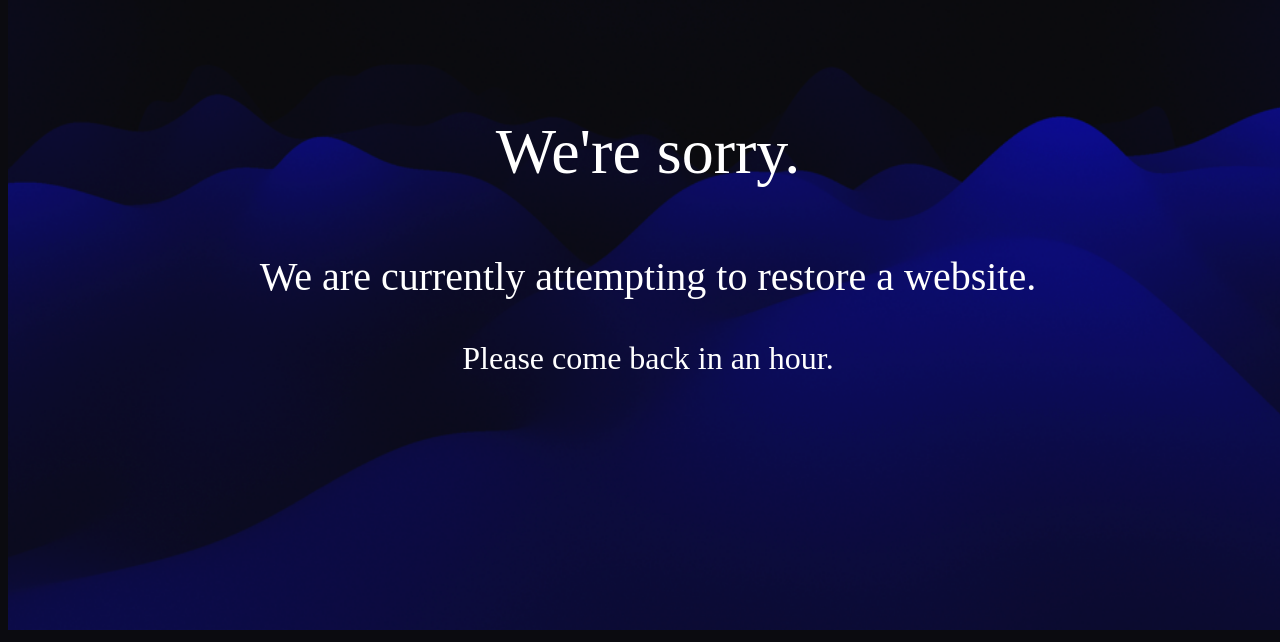
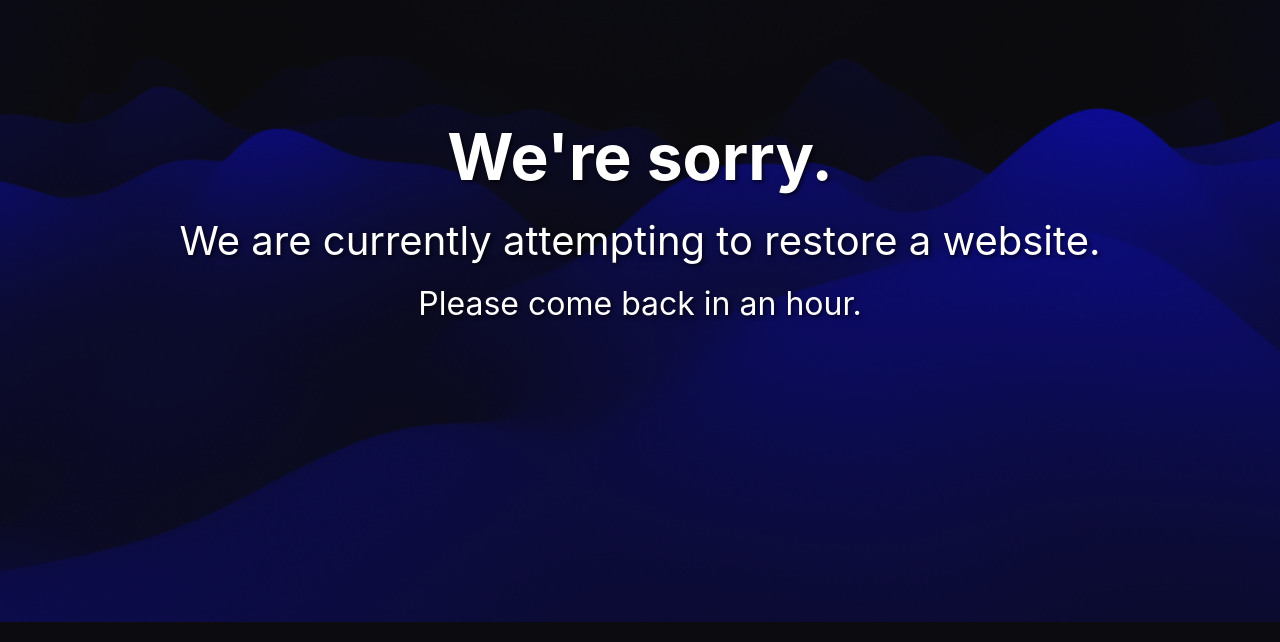
Before and after one commit to cable8mm/maintenance, a website: page public/index.html in a window 1280 px wide. Shown: the part 178-820 px from the top of the page. Drawn offline with Linux system fonts and the light colour scheme.

Commit message:
chore: update `index.html` by AI

```diff
--- a/public/index.html
+++ b/public/index.html
@@ -1,35 +1,121 @@
-<!DOCTYPE html>
+<!doctype html>
 <html lang="en">
   <head>
     <meta charset="UTF-8" />
     <meta name="viewport" content="width=device-width, initial-scale=1.0" />
     <meta http-equiv="X-UA-Compatible" content="ie=edge" />
-    <title>We're sorry, system has a error.</title>
+    <meta
+      name="description"
+      content="We are currently performing system maintenance. Please check back later."
+    />
+    <title>We're sorry, system has an error.</title>
+    <style>
+      :root {
+        --bg-color: #0b0b10;
+        --text-color: #ffffff;
+        --title-size: 4em;
+        --subtitle-size: 2.5em;
+        --message-size: 2em;
+      }
+
+      * {
+        margin: 0;
+        padding: 0;
+        box-sizing: border-box;
+      }
+
+      body {
+        background-color: var(--bg-color);
+        font-family:
+          -apple-system, BlinkMacSystemFont, "Segoe UI", Roboto, Oxygen, Ubuntu,
+          Cantarell, sans-serif;
+        overflow: hidden;
+      }
+
+      .maintenance-container {
+        position: relative;
+        display: inline-block;
+        width: 100vw;
+        height: 100vh;
+      }
+
+      .maintenance-image {
+        display: block;
+        width: 100%;
+        height: 100%;
+        object-fit: cover;
+      }
+
+      .message-overlay {
+        position: absolute;
+        top: 50%;
+        left: 50%;
+        transform: translate(-50%, -50%);
+        color: var(--text-color);
+        padding: 20px;
+        text-align: center;
+        width: 90%;
+        max-width: 1200px;
+        text-shadow: 2px 2px 4px rgba(0, 0, 0, 0.7);
+      }
+
+      .message-title {
+        font-size: var(--title-size);
+        margin-bottom: 20px;
+        font-weight: bold;
+      }
+
+      .message-subtitle {
+        font-size: var(--subtitle-size);
+        margin-bottom: 15px;
+        line-height: 1.3;
+      }
+
+      .message-text {
+        font-size: var(--message-size);
+        line-height: 1.4;
+      }
+
+      @media (max-width: 768px) {
+        :root {
+          --title-size: 2.5em;
+          --subtitle-size: 1.8em;
+          --message-size: 1.3em;
+        }
+
+        .message-overlay {
+          width: 95%;
+          padding: 15px;
+        }
+      }
+
+      @media (max-width: 480px) {
+        :root {
+          --title-size: 2em;
+          --subtitle-size: 1.4em;
+          --message-size: 1.1em;
+        }
+
+        .message-overlay {
+          padding: 10px;
+        }
+      }
+    </style>
   </head>
-  <body style="background-color: #0b0b10">
-    <div style="position: relative; display: inline-block">
+  <body>
+    <main class="maintenance-container" role="main">
       <img
         src="maintenance.png"
-        style="display: block; width: 100vw; height: 100vh"
+        alt="시스템 점검 중 - 웹사이트가 일시적으로 사용 불가능합니다"
+        class="maintenance-image"
       />
-      <div
-        style="
-          position: absolute;
-          top: 50%;
-          left: 50%;
-          transform: translate(-50%, -50%);
-          color: #fff;
-          padding: 10px 10px;
-          text-align: center;
-          width: 80%;
-        "
-      >
-        <p style="font-size: 4em">We're sorry.</p>
-        <p style="font-size: 2.5em">
+      <div class="message-overlay">
+        <h1 class="message-title">We're sorry.</h1>
+        <p class="message-subtitle">
           We are currently attempting to restore a website.
         </p>
-        <p style="font-size: 2em">Please come back in an hour.</p>
+        <p class="message-text">Please come back in an hour.</p>
       </div>
-    </div>
+    </main>
   </body>
 </html>
```
